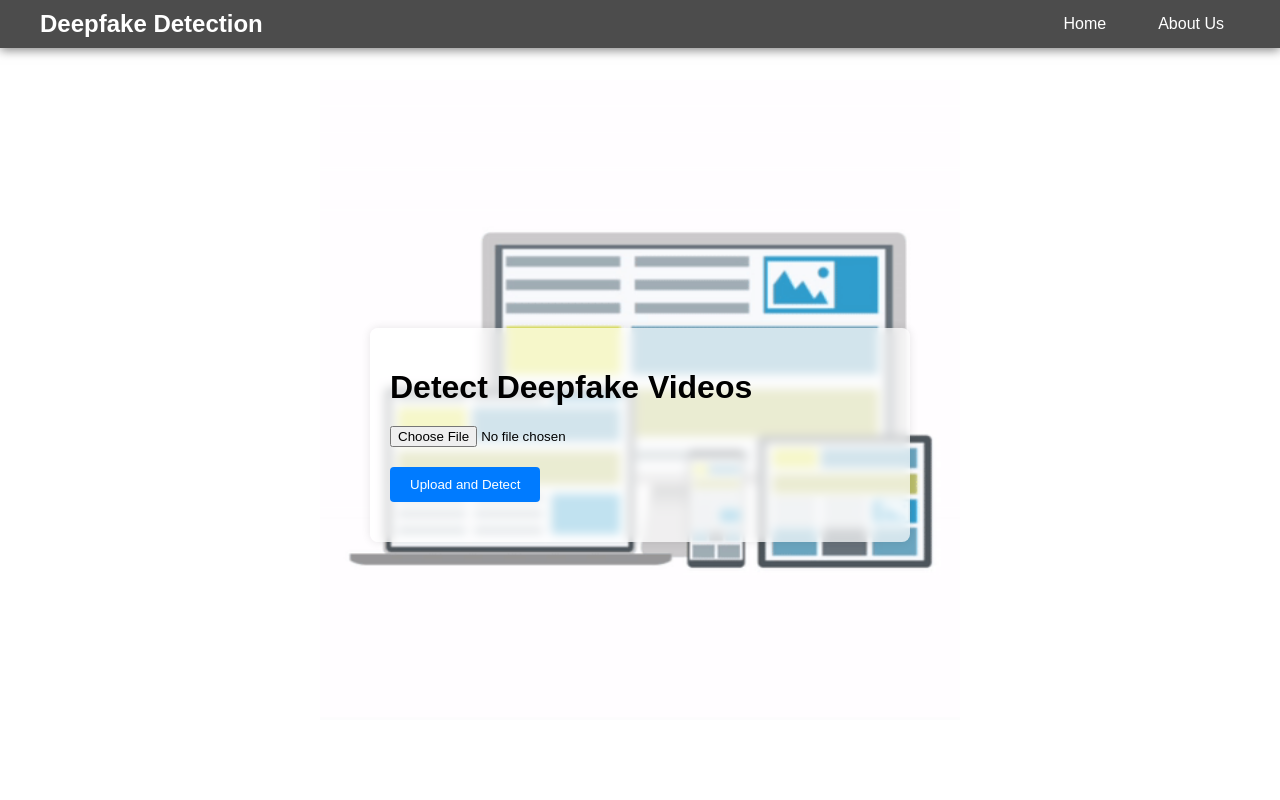
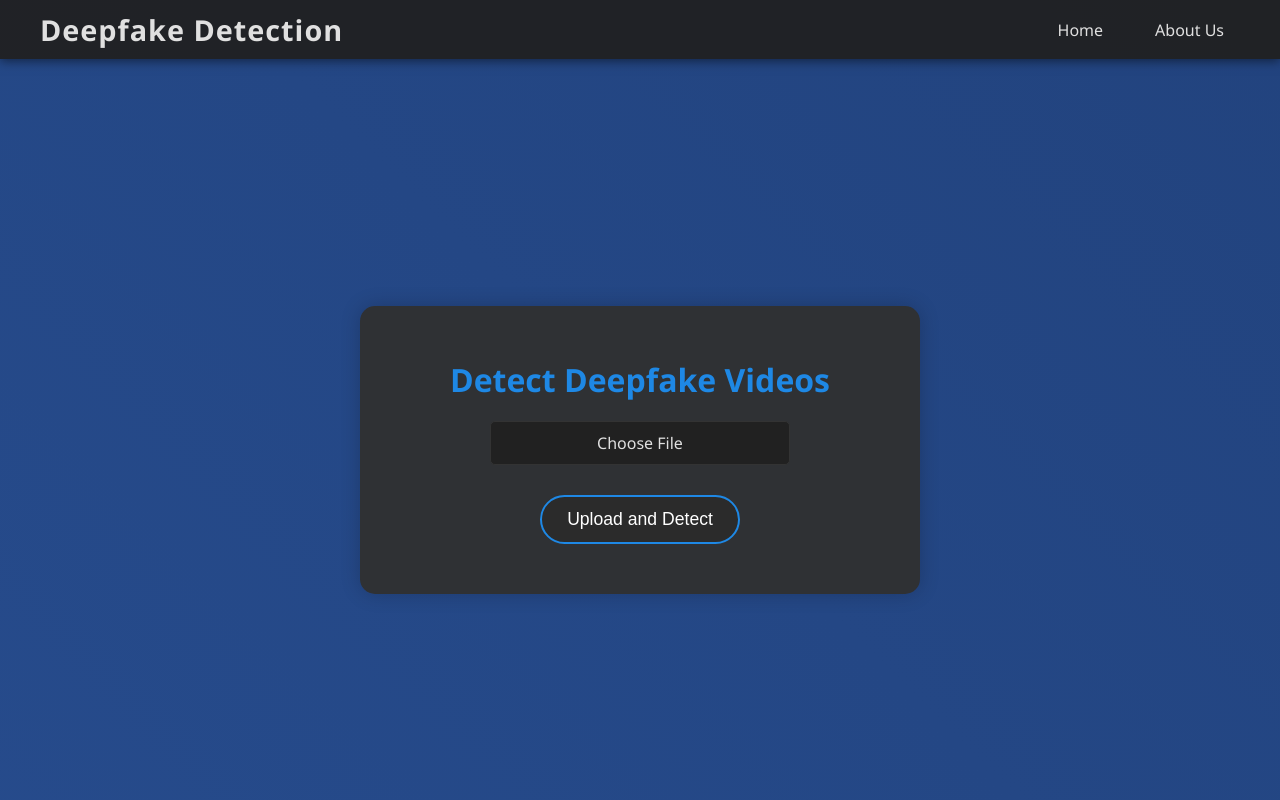
Before and after one commit to Prateek421/Deepfake-Detection-Project, a Flask app: page / in a window 1280 px wide. Run offline with Flask 3, Linux system fonts and the light colour scheme; parts of the project's set-up code (start-up, migrations or seed data) failed here and were passed over; some libraries are stand-ins or nearby versions.

Commit message:
Improved UI

```diff
--- a/static/script.js
+++ b/static/script.js
@@ -48,3 +48,9 @@ document.getElementById('uploadButton').addEventListener('click', () => {
         document.getElementById('uploadButton').style.display = 'block';
     });
 });
+
+// Update the file name display when a file is selected
+document.getElementById('videoFile').addEventListener('change', (event) => {
+    const fileName = event.target.files[0].name;
+    document.getElementById('fileName').innerText = fileName;
+});
--- a/static/style.css
+++ b/static/style.css
@@ -1,18 +1,44 @@
 body {
-    font-family: Arial, sans-serif;
-    background: url('./7Cff.gif') no-repeat center center fixed;
-    background-size: 50%; /* Reduce the size of the background image */
+    font-family: 'Segoe UI', Tahoma, Geneva, Verdana, sans-serif;
+    background-color: #121212; /* Dark background color */
     display: flex;
     justify-content: center;
     align-items: center;
     height: 100vh;
     margin: 0;
-    flex-direction: column; /* Ensure the navbar and container are vertically stacked */
+    color: #e0e0e0; /* Light text color */
+    overflow: hidden; /* Prevents scrolling */
+    position: relative;
+}
+
+/* Gradient Animation Background */
+.animated-background {
+    position: absolute;
+    top: 0;
+    left: 0;
+    width: 100%;
+    height: 100%;
+    background: linear-gradient(45deg, #121212, #2a5298, #1e3c72);
+    background-size: 600% 600%;
+    animation: gradientAnimation 15s ease infinite;
+    z-index: -1;
+}
+
+@keyframes gradientAnimation {
+    0% {
+        background-position: 0% 50%;
+    }
+    50% {
+        background-position: 100% 50%;
+    }
+    100% {
+        background-position: 0% 50%;
+    }
 }
 
 .navbar {
     width: 100%;
-    background-color: rgba(0, 0, 0, 0.7);
+    background-color: rgba(33, 33, 33, 0.95); /* Dark navbar background */
     padding: 10px 0;
     position: fixed;
     top: 0;
@@ -31,8 +57,10 @@ body {
 }
 
 .logo {
-    color: #fff;
-    font-size: 1.5em;
+    color: #e0e0e0;
+    font-size: 1.8em;
+    font-weight: bold;
+    letter-spacing: 1px;
     margin: 0;
 }
 
@@ -49,52 +77,97 @@ body {
 }
 
 .nav-links a {
-    color: #fff;
+    color: #e0e0e0;
     text-decoration: none;
     padding: 8px 16px;
-    transition: background-color 0.3s;
+    border-radius: 20px;
+    transition: background-color 0.3s, color 0.3s;
 }
 
 .nav-links a:hover {
-    background-color: #007bff;
-    border-radius: 4px;
+    background-color: #1e88e5; /* Blue hover effect */
+    color: #fff;
 }
 
 .container {
-    background: rgba(255, 255, 255, 0.7); /* Translucent div box */
-    padding: 20px;
-    border-radius: 8px;
-    box-shadow: 0 0 10px rgba(0, 0, 0, 0.1);
-    backdrop-filter: blur(5px); /* Optional: Adds a blur effect for a glassy look */
-    margin-top: 70px; /* Adds spacing between the navbar and container */
+    background: rgba(48, 48, 48, 0.95); /* Dark container background */
+    padding: 30px;
+    border-radius: 15px;
+    box-shadow: 0 0 20px rgba(0, 0, 0, 0.2);
+    margin-top: 100px; /* Adds spacing between the navbar and container */
     max-width: 500px; /* Sets a max-width for the container */
     width: 100%; /* Ensures the container takes full width up to the max-width */
+    text-align: center;
 }
 
 h1 {
     margin-bottom: 20px;
+    font-size: 2em;
+    color: #1e88e5; /* Blue heading */
 }
 
-input[type="file"] {
+/* Custom file input styling */
+.file-input-container {
+    position: relative;
+    display: inline-block;
+    width: 100%;
+    max-width: 300px;
+}
+
+.file-input {
+    display: none; /* Hide the default file input */
+}
+
+.file-input-label {
     display: block;
+    padding: 10px 20px;
+    border: 1px solid #333;
+    border-radius: 5px;
+    background-color: #212121;
+    color: #e0e0e0;
+    cursor: pointer;
+    font-size: 1em;
+    text-align: center;
+    transition: border-color 0.3s, background-color 0.3s;
+}
+
+.file-input-label:hover {
+    border-color: #1e88e5;
+    background-color: #333;
+}
+
+.file-name {
+    display: block;
+    margin-top: 10px;
+    font-size: 0.9em;
+    color: #e0e0e0;
+    text-align: center;
+}
+
+.button-result-container {
+    display: flex;
+    flex-direction: column;
+    align-items: center;
+    margin-top: 20px;
+}
+
+button {
+    padding: 12px 25px;
+    background-color: #2b2b2b; /* Slightly lighter than the background */
+    color: #fff;
+    border: 2px solid #1e88e5; /* Permanent blue border */
+    border-radius: 25px;
+    cursor: pointer;
+    font-size: 1.1em;
+    transition: box-shadow 0.3s, border-color 0.3s;
     margin-bottom: 20px;
 }
 
-button {
-    padding: 10px 20px;
-    background-color: #007bff;
-    color: #fff;
-    border: none;
-    border-radius: 4px;
-    cursor: pointer;
-}
-
 button:hover {
-    background-color: #0056b3;
+    box-shadow: 0 0 10px #1e88e5; /* Slight glow effect on hover */
 }
 
 #result {
-    margin-top: 20px;
     font-size: 1.5em;  /* Increase text size */
     font-weight: bold; /* Make text bold */
 }
@@ -104,28 +177,30 @@ button:hover {
     position: relative;
     width: 100%;
     height: 4px;
-    background-color: #ddd;
+    background-color: #333;
     margin-top: 20px;
     border-radius: 2px;
+    overflow: hidden;
 }
 
 .loading-bar-inner {
     position: absolute;
-    width: 0;
+    width: 100%;
     height: 100%;
-    background-color: #007bff;
-    animation: loading 2s infinite;
+    background-color: #1e88e5;
+    animation: loading 1s infinite linear;
+    transform: translateX(-100%);
 }
 
 @keyframes loading {
     0% {
-        width: 0;
+        transform: translateX(-100%);
     }
     50% {
-        width: 100%;
+        transform: translateX(0);
     }
     100% {
-        width: 0;
+        transform: translateX(100%);
     }
 }
 
--- a/templates/index.html
+++ b/templates/index.html
@@ -7,6 +7,9 @@
     <link rel="stylesheet" href="../static/style.css">
 </head>
 <body>
+    <!-- Animation Background -->
+    <div class="animated-background"></div>
+
     <!-- Navigation bar -->
     <header class="navbar">
         <div class="nav-container">
@@ -22,9 +25,15 @@
 
     <div class="container">
         <h1>Detect Deepfake Videos</h1>
-        <input type="file" id="videoFile" accept="video/*">
-        <button id="uploadButton">Upload and Detect</button>
-        <div id="result"></div>
+        <div class="file-input-container">
+            <input type="file" id="videoFile" class="file-input" accept="video/*">
+            <label for="videoFile" class="file-input-label">Choose File</label>
+            <span id="fileName" class="file-name"></span>
+        </div>
+        <div class="button-result-container">
+            <button id="uploadButton">Upload and Detect</button>
+            <div id="result"></div>
+        </div>
         <!-- Loading bar -->
         <div id="loading" class="loading-bar">
             <div class="loading-bar-inner"></div>
```
